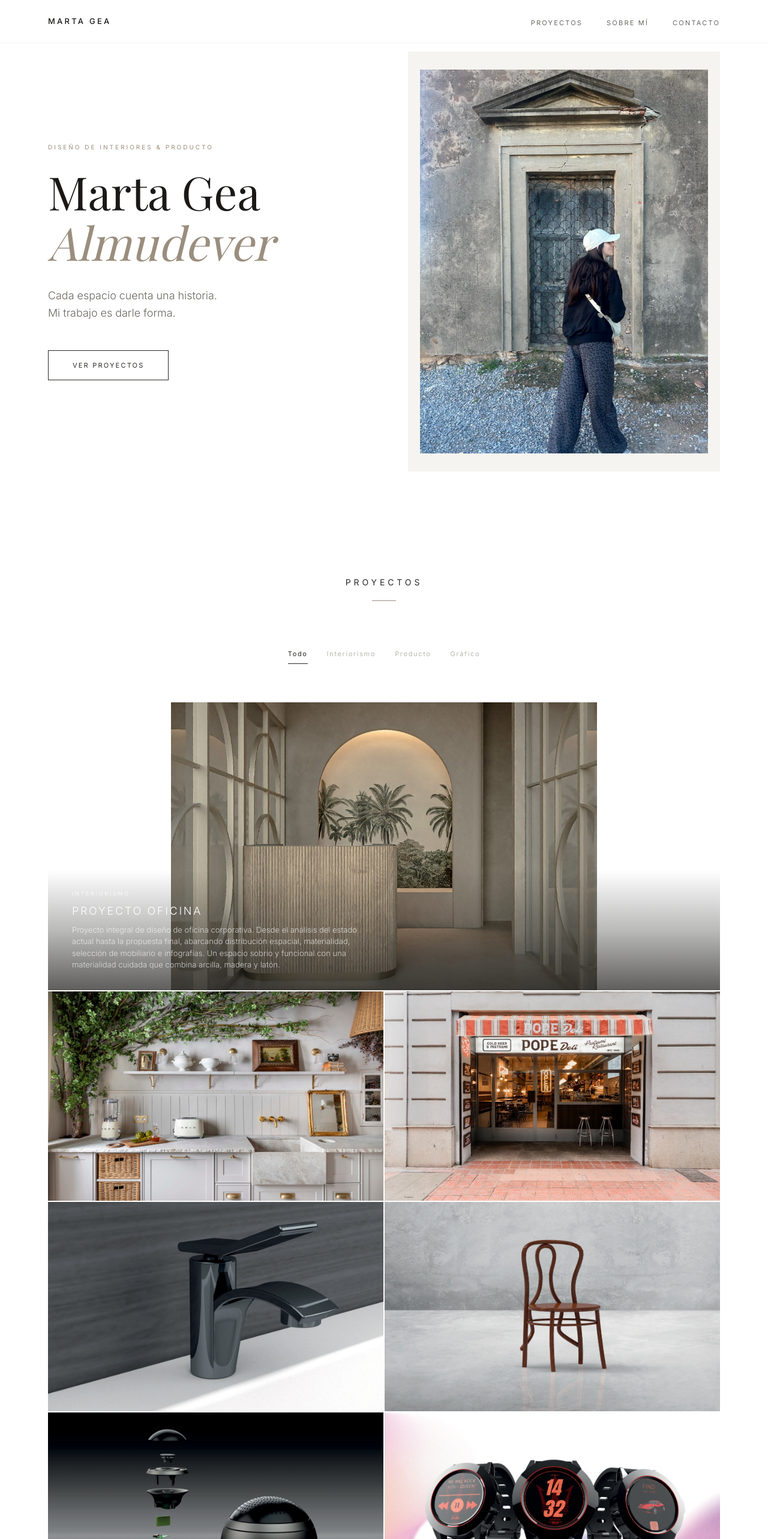
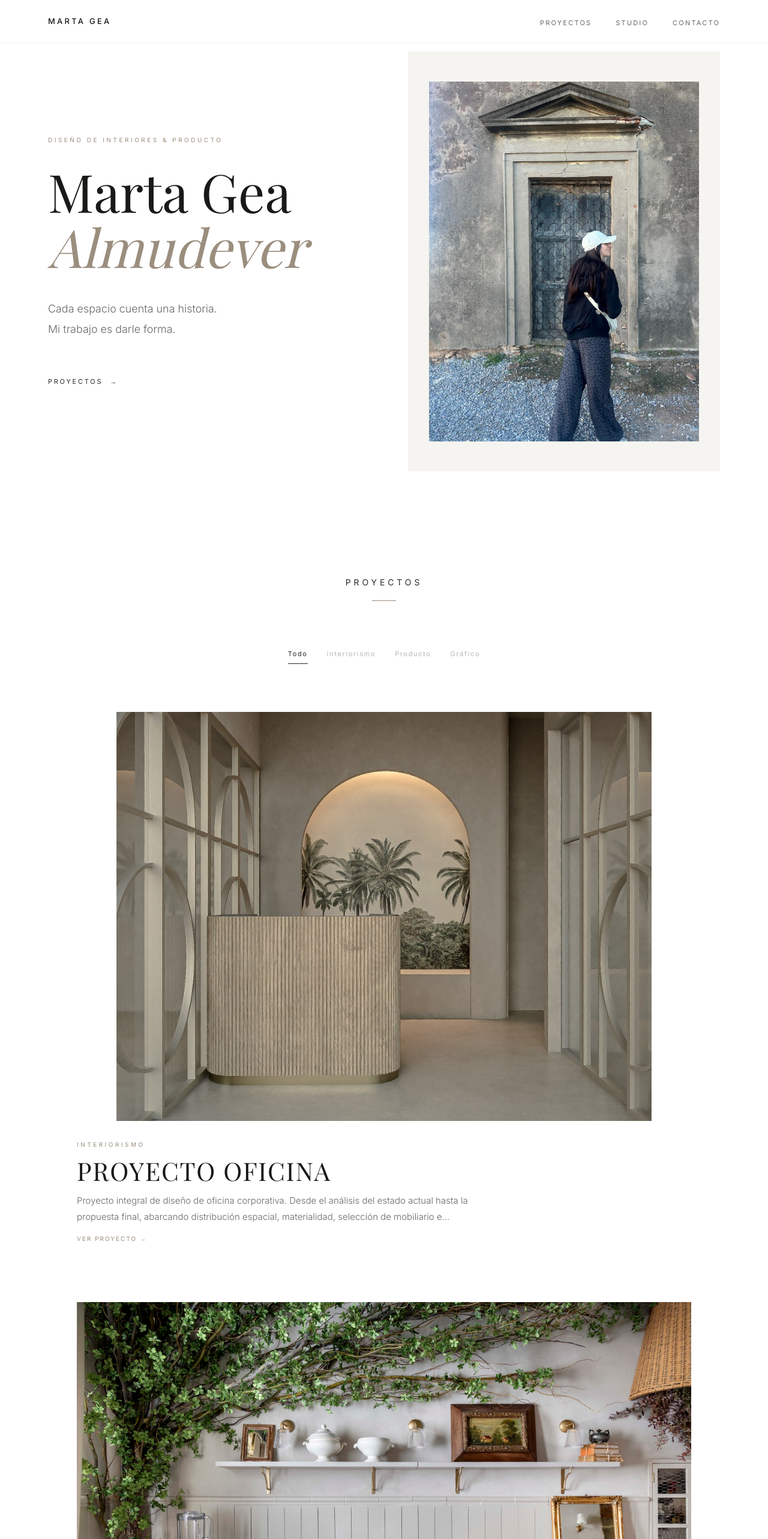
Before and after one commit to martagea5/marta-gea-portfolio, a Next.js app: page / in a window 1280 px wide. Shown: the top 2566 px of the page at 60% size. Built offline with nearby package versions, Linux system fonts and the light colour scheme.

Commit message:
UX editorial estilo Paloma Bau: layout vertical, STUDIO, taglines

```diff
--- a/src/components/Footer.tsx
+++ b/src/components/Footer.tsx
@@ -1,11 +1,16 @@
 export default function Footer() {
   return (
-    <footer className="bg-ink py-6 px-6 md:px-12 lg:px-20">
-      <div className="flex flex-col sm:flex-row items-center justify-between gap-2">
-        <span className="text-[10px] tracking-[0.3em] text-stone-300">
-          MARTA GEA ALMUDEVER
-        </span>
-        <span className="text-[10px] font-light text-stone-300">© 2026</span>
+    <footer className="bg-ink py-8 px-4 md:px-12 lg:px-20">
+      <div className="flex flex-col sm:flex-row items-center justify-between gap-4 text-center sm:text-left">
+        <div>
+          <span className="block text-[10px] tracking-[0.3em] text-stone-300 mb-1">
+            MARTA GEA ALMUDEVER
+          </span>
+          <span className="text-[10px] font-light text-stone-500 tracking-[0.15em]">
+            Valencia, España
+          </span>
+        </div>
+        <span className="text-[10px] font-light text-stone-500">© 2026</span>
       </div>
     </footer>
   );
--- a/src/components/Hero.tsx
+++ b/src/components/Hero.tsx
@@ -1,68 +1,145 @@
 "use client";
 
+
+
 import { motion } from "framer-motion";
+
 import Image from "next/image";
+
 import { asset } from "@/lib/assets";
 
+
+
 export default function Hero() {
+
+  const scrollTo = (selector: string) => {
+
+    const el = document.querySelector(selector);
+
+    if (el) {
+
+      const y = el.getBoundingClientRect().top + window.scrollY - 80;
+
+      window.scrollTo({ top: Math.max(0, y), behavior: "smooth" });
+
+    }
+
+  };
+
+
+
   return (
+
     <section
+
       id="hero"
-      className="min-h-[auto] md:min-h-screen grid grid-cols-1 lg:grid-cols-2 items-center pt-[60px] md:pt-[72px] px-4 md:px-12 lg:px-20 gap-6 md:gap-10 lg:gap-20"
+
+      className="min-h-screen grid grid-cols-1 lg:grid-cols-2 items-center pt-[60px] md:pt-[72px] px-4 md:px-12 lg:px-20 gap-6 md:gap-10 lg:gap-20"
+
     >
-      {/* Text */}
+
       <motion.div
+
         initial={{ opacity: 0, y: 40 }}
+
         animate={{ opacity: 1, y: 0 }}
+
         transition={{ duration: 0.9, ease: [0.25, 0.46, 0.45, 0.94] }}
+
         className="py-10 lg:py-24 text-center lg:text-left"
+
       >
-        <p className="text-[10px] tracking-[0.3em] uppercase text-stone-400 mb-6">
+
+        <p className="text-[10px] tracking-[0.35em] uppercase text-stone-400 mb-8">
+
           DISEÑO DE INTERIORES & PRODUCTO
+
         </p>
-        <h1 className="font-serif text-[clamp(40px,6vw,80px)] font-normal leading-[1.1] text-ink mb-8">
+
+        <h1 className="font-serif text-[clamp(44px,7vw,88px)] font-normal leading-[1.05] text-ink mb-10">
+
           Marta Gea
+
           <br />
+
           <em className="text-stone-400">Almudever</em>
+
         </h1>
-        <p className="text-[clamp(15px,1.4vw,18px)] font-light text-stone-500 leading-relaxed max-w-[400px] mb-12 mx-auto lg:mx-0">
+
+        <p className="text-[clamp(15px,1.4vw,18px)] font-light text-stone-500 leading-[1.9] max-w-[420px] mb-14 mx-auto lg:mx-0">
+
           Cada espacio cuenta una historia.
+
           <br />
+
           Mi trabajo es darle forma.
+
         </p>
+
         <a
+
           href="#proyectos"
+
           onClick={(e) => {
+
             e.preventDefault();
-            const el = document.querySelector("#proyectos");
-            if (el) {
-              const y = el.getBoundingClientRect().top + window.scrollY - 80;
-              window.scrollTo({ top: Math.max(0, y), behavior: "smooth" });
-            }
+
+            scrollTo("#proyectos");
+
           }}
-          className="inline-block text-[11px] tracking-[0.2em] uppercase px-10 py-4 border border-charcoal text-charcoal hover:bg-charcoal hover:text-white transition-all duration-400"
+
+          className="inline-flex items-center gap-3 text-[11px] tracking-[0.25em] uppercase text-charcoal hover:text-stone-500 transition-colors duration-300 group"
+
         >
-          Ver proyectos
+
+          PROYECTOS
+
+          <span className="inline-block transition-transform duration-300 group-hover:translate-x-1">
+
+            →
+
+          </span>
+
         </a>
+
       </motion.div>
 
-      {/* Image */}
+
+
       <motion.div
+
         initial={{ opacity: 0, scale: 1.02 }}
+
         animate={{ opacity: 1, scale: 1 }}
+
         transition={{ duration: 1.1, delay: 0.2, ease: [0.25, 0.46, 0.45, 0.94] }}
-        className="relative flex items-center justify-center min-h-[320px] sm:min-h-[400px] md:min-h-[500px] lg:min-h-[700px] bg-stone-50"
+
+        className="relative flex items-center justify-center min-h-[360px] sm:min-h-[440px] md:min-h-[560px] lg:min-h-[700px] bg-stone-50"
+
       >
+
         <Image
+
           src={asset("/img/marta-hero.jpg")}
+
           alt="Marta Gea"
+
           width={768}
+
           height={1024}
+
           priority
-          className="max-h-[80vh] w-auto object-contain"
+
+          className="max-h-[75vh] w-auto object-contain"
+
           sizes="(max-width: 1024px) 90vw, 45vw"
+
         />
+
       </motion.div>
+
     </section>
+
   );
+
 }
--- a/src/components/Nav.tsx
+++ b/src/components/Nav.tsx
@@ -5,7 +5,7 @@ import { motion, AnimatePresence } from "framer-motion";
 
 const links = [
   { href: "#proyectos", label: "PROYECTOS" },
-  { href: "#sobre-mi", label: "SOBRE MÍ" },
+  { href: "#studio", label: "STUDIO" },
   { href: "#contacto", label: "CONTACTO" },
 ];
 
--- a/src/components/Projects.tsx
+++ b/src/components/Projects.tsx
@@ -1,143 +1,235 @@
 "use client";
 
+
+
 import { motion, AnimatePresence } from "framer-motion";
+
 import Image from "next/image";
+
 import SectionHeader from "./SectionHeader";
+
 import { projects } from "@/lib/data";
+
 import { asset } from "@/lib/assets";
+
 import type { Filter } from "./Portfolio";
 
+
+
 const filters: { value: Filter; label: string }[] = [
+
   { value: "all", label: "Todo" },
+
   { value: "interiorismo", label: "Interiorismo" },
+
   { value: "producto", label: "Producto" },
+
   { value: "grafico", label: "Gráfico" },
+
 ];
 
+
+
 interface Props {
+
   active: Filter;
+
   onFilterChange: (filter: Filter) => void;
+
   onProjectClick: (id: string) => void;
+
 }
 
+
+
 export default function Projects({
+
   active,
+
   onFilterChange,
+
   onProjectClick,
+
 }: Props) {
+
   const filtered =
+
     active === "all"
+
       ? projects
+
       : projects.filter((p) => p.category === active);
 
+
+
   return (
+
     <section
+
       id="proyectos"
+
       className="py-14 md:py-32 lg:py-40 px-4 md:px-12 lg:px-20"
+
     >
+
       <SectionHeader title="PROYECTOS" />
 
+
+
       {/* Filters */}
-      <div className="flex justify-center gap-4 sm:gap-6 md:gap-8 mb-10 md:mb-16 flex-wrap">
+
+      <div className="flex justify-center gap-4 sm:gap-8 mb-12 md:mb-20 flex-wrap">
+
         {filters.map((f) => (
+
           <button
+
             key={f.value}
+
             onClick={() => onFilterChange(f.value)}
-            className={`text-[10px] sm:text-[11px] tracking-[0.12em] sm:tracking-[0.15em] pb-2 relative transition-colors ${
+
+            className={`text-[10px] sm:text-[11px] tracking-[0.15em] pb-2 relative transition-colors ${
+
               active === f.value
+
                 ? "text-charcoal"
+
                 : "text-stone-300 hover:text-stone-500"
+
             }`}
+
           >
+
             {f.label}
+
             {active === f.value && (
+
               <motion.span
+
                 layoutId="filterUnderline"
+
                 className="absolute bottom-0 left-0 right-0 h-px bg-charcoal"
+
                 transition={{ duration: 0.3 }}
+
               />
+
             )}
+
           </button>
+
         ))}
+
       </div>
 
-      {/* Grid */}
-      <motion.div
-        layout
-        className="grid grid-cols-1 md:grid-cols-2 gap-[2px]"
-      >
+
+
+      {/* Editorial list — Paloma Bau style */}
+
+      <motion.div layout className="flex flex-col gap-16 md:gap-24 max-w-5xl mx-auto">
+
         <AnimatePresence mode="popLayout">
-          {filtered.map((project) => (
+
+          {filtered.map((project, i) => (
+
             <motion.article
+
               key={project.id}
+
               layout
-              initial={{ opacity: 0, scale: 0.96 }}
-              animate={{ opacity: 1, scale: 1 }}
-              exit={{ opacity: 0, scale: 0.96 }}
-              transition={{ duration: 0.4 }}
-              className={`group bg-stone-50 overflow-hidden ${
-                project.featured ? "md:col-span-2" : ""
-              }`}
+
+              initial={{ opacity: 0, y: 24 }}
+
+              animate={{ opacity: 1, y: 0 }}
+
+              exit={{ opacity: 0, y: -12 }}
+
+              transition={{ duration: 0.5, delay: i * 0.04 }}
+
+              className="group"
+
             >
+
               <a
+
                 href={`#${project.id}`}
+
                 onClick={(e) => {
+
                   e.preventDefault();
+
                   onProjectClick(project.id);
+
                 }}
-                className="block relative overflow-hidden"
+
+                className="block"
+
               >
-                <div
-                  className={`relative overflow-hidden bg-stone-200 ${
-                    project.featured
-                      ? "aspect-[4/3] md:aspect-[21/9]"
-                      : "aspect-[4/3] md:aspect-[16/10]"
-                  }`}
-                >
+
+                <div className="relative overflow-hidden bg-stone-100 aspect-[3/2] mb-6 md:mb-8">
+
                   <Image
+
                     src={asset(project.thumbnail)}
+
                     alt={project.title}
+
                     fill
-                    className="object-cover object-center transition-transform duration-700 ease-out md:group-hover:scale-[1.03]"
-                    sizes="(max-width: 768px) 100vw, 50vw"
+
+                    className="object-cover object-center transition-transform duration-[1.2s] ease-out group-hover:scale-[1.02]"
+
+                    sizes="(max-width: 768px) 100vw, 960px"
+
                   />
+
                 </div>
 
-                {/* Mobile: info below image */}
-                <div className="md:hidden px-4 py-4 bg-white border-t border-stone-100">
-                  <span className="block text-[9px] tracking-[0.3em] text-stone-400 mb-1.5">
+
+
+                <div className="max-w-2xl">
+
+                  <span className="block text-[10px] tracking-[0.35em] text-stone-400 mb-3">
+
                     {project.categoryLabel}
+
                   </span>
-                  <h3 className="text-sm font-light tracking-[0.12em] text-charcoal">
+
+                  <h3 className="font-serif text-[clamp(26px,4vw,42px)] font-normal tracking-[0.04em] text-ink leading-[1.15] mb-3">
+
                     {project.title}
+
                   </h3>
+
+                  {project.description && (
+
+                    <p className="text-[14px] md:text-[15px] font-light text-stone-500 leading-[1.8] line-clamp-2">
+
+                      {project.description}
+
+                    </p>
+
+                  )}
+
+                  <span className="inline-block mt-4 text-[10px] tracking-[0.2em] text-stone-400 group-hover:text-charcoal transition-colors duration-300">
+
+                    VER PROYECTO →
+
+                  </span>
+
                 </div>
 
-                {/* Desktop: overlay */}
-                <div
-                  className={`hidden md:block absolute inset-x-0 bottom-0 px-10 py-8 bg-gradient-to-t from-ink/70 via-ink/30 to-transparent text-white transition-all duration-500 ${
-                    project.featured
-                      ? "opacity-100 translate-y-0"
-                      : "opacity-0 translate-y-2 group-hover:opacity-100 group-hover:translate-y-0"
-                  }`}
-                >
-                  <span className="block text-[9px] tracking-[0.3em] opacity-80 mb-2">
-                    {project.categoryLabel}
-                  </span>
-                  <h3 className="text-lg font-light tracking-[0.15em]">
-                    {project.title}
-                  </h3>
-                  {project.featured && project.description && (
-                    <p className="text-[13px] font-light mt-2 opacity-70 max-w-lg">
-                      {project.description}
-                    </p>
-                  )}
-                </div>
               </a>
+
             </motion.article>
+
           ))}
+
         </AnimatePresence>
+
       </motion.div>
+
     </section>
+
   );
+
 }
--- a/src/components/Studio.tsx
+++ b/src/components/Studio.tsx
@@ -67,10 +67,10 @@ function Timeline({ items }: { items: TimelineEntry[] }) {
 export default function Studio() {
   return (
     <section
-      id="sobre-mi"
+      id="studio"
       className="py-14 md:py-32 lg:py-40 px-4 md:px-12 lg:px-20"
     >
-      <SectionHeader title="SOBRE MÍ" />
+      <SectionHeader title="STUDIO" />
 
       <div className="grid grid-cols-1 lg:grid-cols-[1.2fr_1fr] gap-12 lg:gap-24 mb-16 lg:mb-28">
         {/* Bio */}
--- a/src/lib/data.ts
+++ b/src/lib/data.ts
@@ -94,6 +94,7 @@ export const projects: Project[] = [
     categoryLabel: "PRODUCTO",
     thumbnail: "/img/projects/grifo-render.jpg",
     meta: "Diseño de producto · UPV",
+    description: "Grifo de diseño minimalista. Forma, función y materialidad en equilibrio.",
     images: [
       { src: "/img/projects/grifo-variantes.jpg" },
       { src: "/img/projects/grifo-render.jpg" },
@@ -117,6 +118,7 @@ export const projects: Project[] = [
     categoryLabel: "PRODUCTO",
     thumbnail: "/img/projects/altavoz-exploded.jpg",
     meta: "Diseño de producto · UPV",
+    description: "Altavoz portátil Bluetooth. Diseño desmontable y vista explosionada.",
     images: [{ src: "/img/projects/altavoz-exploded.jpg" }],
   },
   {
@@ -126,6 +128,7 @@ export const projects: Project[] = [
     categoryLabel: "PRODUCTO",
     thumbnail: "/img/projects/reloj-maserati-1.jpg",
     meta: "Diseño de producto · UPV",
+    description: "Reloj deportivo de lujo. Colaboración Maserati × Garmin.",
     images: [
       { src: "/img/projects/reloj-maserati-1.jpg" },
       { src: "/img/projects/reloj-maserati-2.jpg" },
@@ -139,6 +142,7 @@ export const projects: Project[] = [
     categoryLabel: "PRODUCTO",
     thumbnail: "/img/projects/trofeo-valencia.jpg",
     meta: "Trofeo conmemorativo · World Design Capital",
+    description: "Trofeo conmemorativo para la World Design Capital Valencia 2022.",
     images: [{ src: "/img/projects/trofeo-valencia.jpg" }],
   },
   {
@@ -148,6 +152,7 @@ export const projects: Project[] = [
     categoryLabel: "GRÁFICO",
     thumbnail: "/img/projects/metamorfosis.jpg",
     meta: "Diseño editorial · Franz Kafka",
+    description: "Diseño editorial para La Metamorfosis de Franz Kafka.",
     images: [{ src: "/img/projects/metamorfosis.jpg" }],
   },
   {
@@ -157,6 +162,7 @@ export const projects: Project[] = [
     categoryLabel: "GRÁFICO",
     thumbnail: "/img/projects/merchandising-upv.jpg",
     meta: "Diseño gráfico · Universitat Politècnica de València",
+    description: "Línea de merchandising para la Universitat Politècnica de València.",
     images: [{ src: "/img/projects/merchandising-upv.jpg" }],
   },
 ];
@@ -190,7 +196,7 @@ export interface TimelineEntry {
 export const experience: TimelineEntry[] = [
   {
     date: "May 2024 — Presente",
-    role: "Diseñadora Senior",
+    role: "Diseñadora",
     company: "Salamandra Interiorismo",
     meta: "Jornada completa · Bétera, Valencia",
     description:
```
